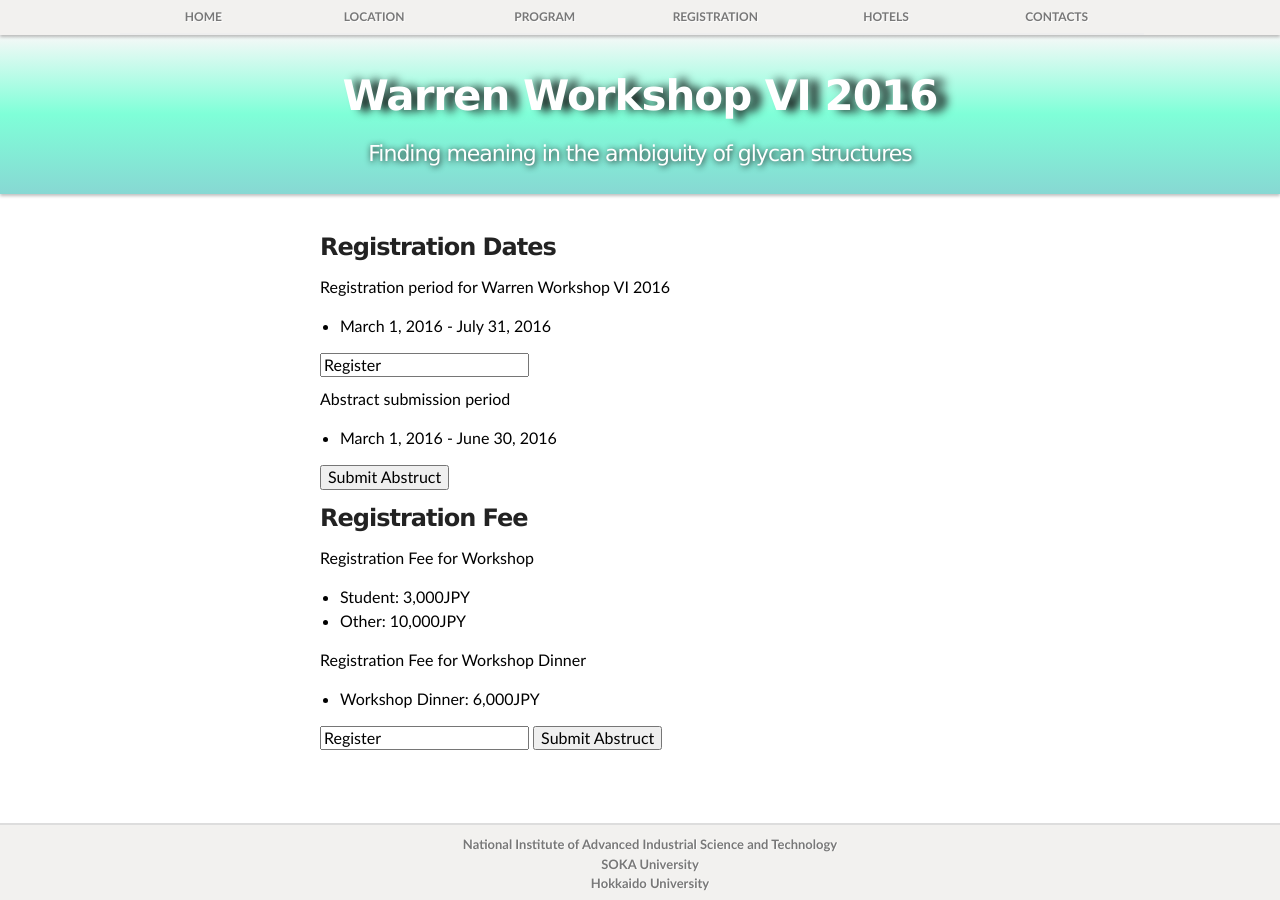
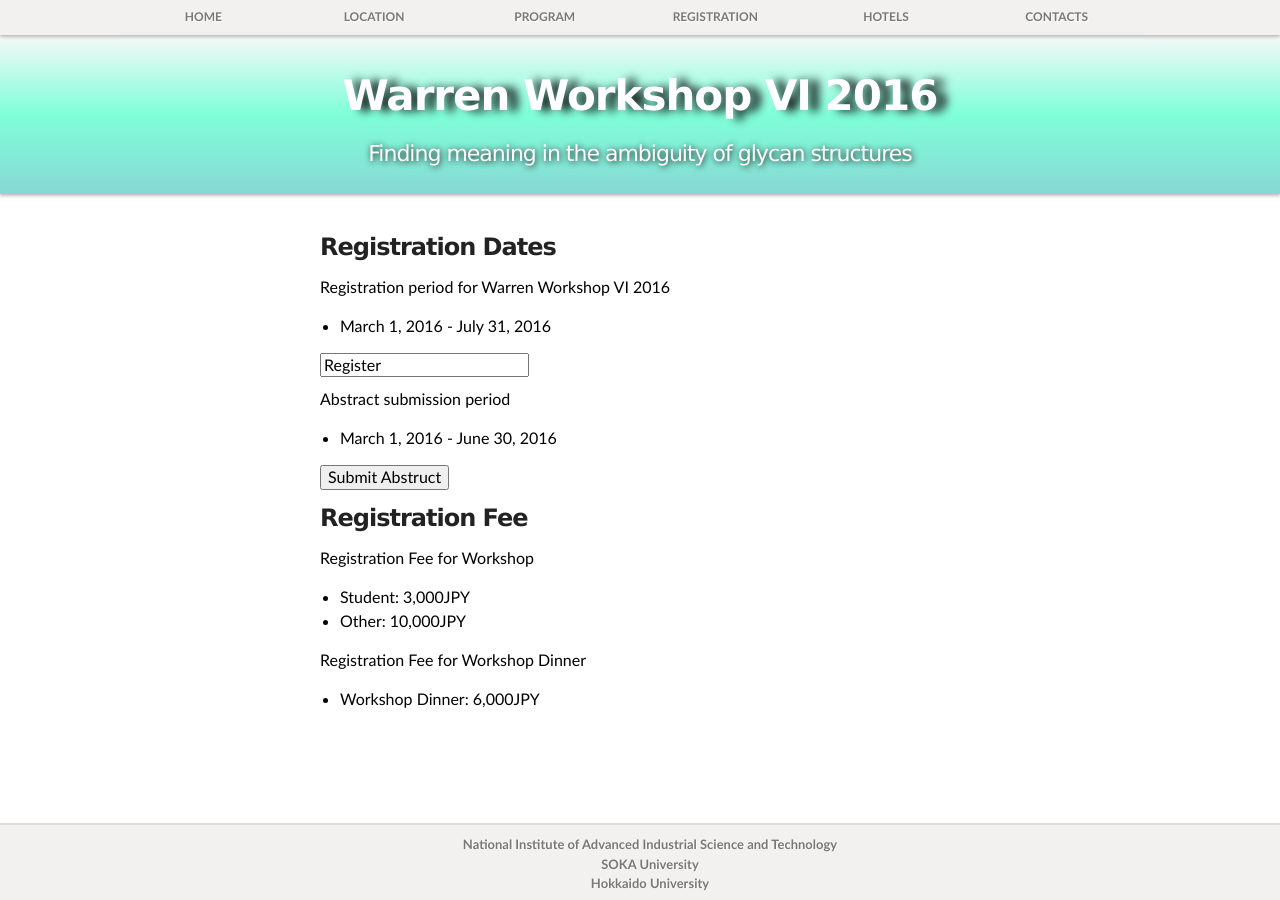
Before and after one commit to yamazakiM/test_warren2016, a Jekyll site: the page built from registration/index.md, in a window 1280 px wide. Built offline with Jekyll 4.4.1, drawn with Linux system fonts in a browser that asks for light colours; nearby versions of some CDN libraries; library files that are not in the unit come from our copies.

Commit message:
Update index.md

```diff
--- a/registration/index.md
+++ b/registration/index.md
@@ -11,14 +11,13 @@ layout: default
   <ul>
   <li>March 1, 2016 - July 31, 2016</li>
   </ul>
-    <input id="button_register" class="button_register" type="register" value="Register" src="http://yamazakim.github.io/test_warren2016/registration/register">
+    <input id="button_register" class="button_register" type="register" alt="register" value="Register" src="http://yamazakim.github.io/test_warren2016/registration/register">
   <br>
   <p id="registration">Abstract submission period</p>
   <ul>
   <li>March 1, 2016 - June 30, 2016</li>
   </ul>
   <input id="button_submit" class="button_submit" type="submit" alt="submit" value="Submit Abstruct" src="http://yamazakim.github.io/test_warren2016/registration/submitAbstruct">
-
   <br>
   <h3>Registration Fee</h3>
   <hr>
@@ -31,11 +30,6 @@ layout: default
   <ul>
   <li>Workshop Dinner: 6,000JPY</li>
   </ul>
-
-  <input id="button_register" class="button_register" type="register" value="Register" src="http://yamazakim.github.io/test_warren2016/registration/register">
-
-  <input id="button_submit" class="button_submit" type="submit" alt="submit" value="Submit Abstruct" src="http://yamazakim.github.io/test_warren2016/registration/submitAbstruct">
-
   <p></p>
   <p></p>
   <p></p>
```
